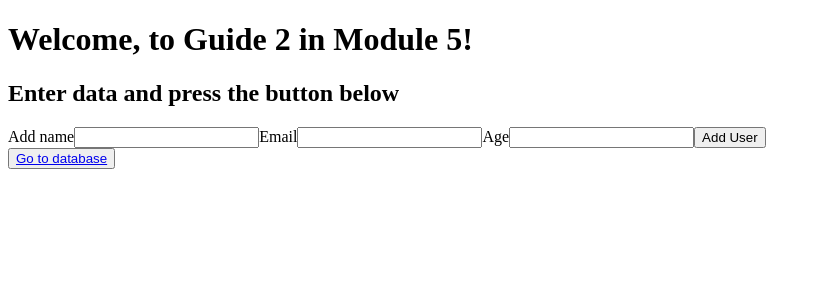
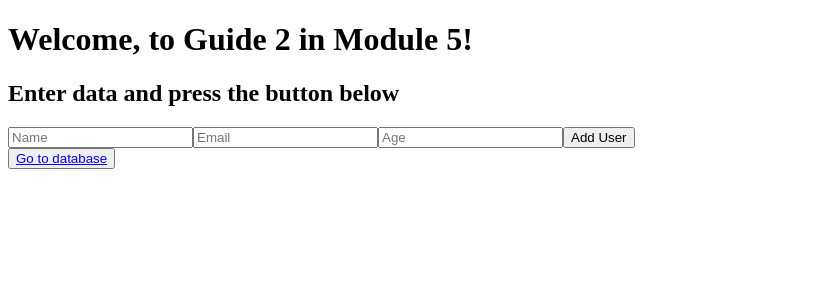
Before and after one commit to qajqaasulimqaa/Module5Guide2, a Next.js app: page / in a window 1280 px wide. Shown: the top 300 px of the page, without its empty margins (0-821 px from the left). Built offline with nearby package versions, Linux system fonts and the light colour scheme.

Commit message:
Updating AddUser

```diff
--- a/app/components/AddUser.tsx
+++ b/app/components/AddUser.tsx
@@ -1,40 +1,50 @@
-"use client";
-import { useState } from "react";
+'use client';
 
-const AddUser = () => {
-  const [name, setName] = useState("");
-  const [email, setEmail] = useState("");
-  const [age, setAge] = useState("");
+import { useState } from 'react';
+import { useRouter } from 'next/navigation';
 
-  async function handleSubmit(e: any) {
+export default function AddUser() {
+  const [name, setName] = useState('');
+  const [email, setEmail] = useState('');
+  const [age, setAge] = useState('');
+  const router = useRouter();
+
+  const handleSubmit = async (e: React.FormEvent) => {
     e.preventDefault();
 
-    await fetch("/api/users", {
-      method: "POST",
-      headers: { "Content-Type": "application/json" },
+    await fetch('/api/users', {
+      method: 'POST',
+      headers: { 'Content-Type': 'application/json' },
       body: JSON.stringify({ name, email, age }),
     });
 
-    // optional: clear form
-    setName("");
-    setEmail("");
-    setAge("");
-  }
+    // Clear the form
+    setName('');
+    setEmail('');
+    setAge('');
+
+    // THIS IS THE KEY LINE - Forces Next.js to refetch the page data
+    router.refresh();
+  };
 
   return (
     <form onSubmit={handleSubmit}>
-      <label>Add name</label>
-      <input value={name} onChange={(e) => setName(e.target.value)} />
-
-      <label>Email</label>
-      <input value={email} onChange={(e) => setEmail(e.target.value)} />
-
-      <label>Age</label>
-      <input value={age} onChange={(e) => setAge(e.target.value)} />
-
-      <input type="submit" value="Add User" />
+      <input
+        value={name}
+        onChange={(e) => setName(e.target.value)}
+        placeholder="Name"
+      />
+      <input
+        value={email}
+        onChange={(e) => setEmail(e.target.value)}
+        placeholder="Email"
+      />
+      <input
+        value={age}
+        onChange={(e) => setAge(e.target.value)}
+        placeholder="Age"
+      />
+      <button type="submit">Add User</button>
     </form>
   );
-};
-
-export default AddUser;
+}
```
